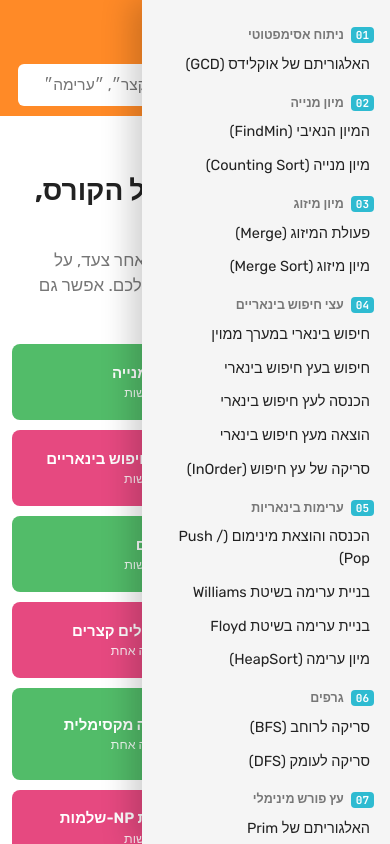
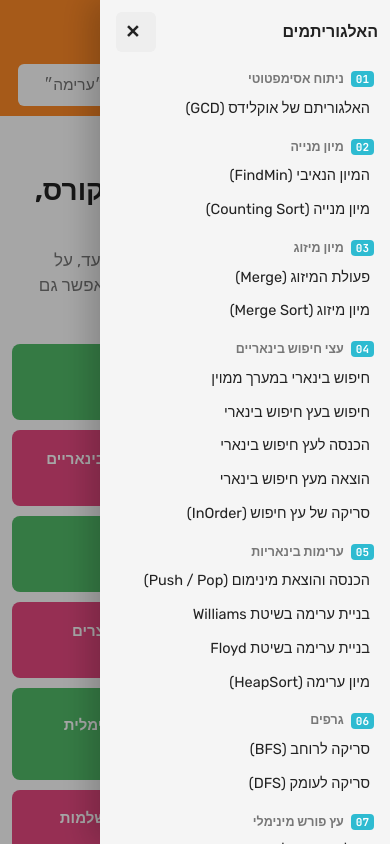
Before and after one commit to katzq-wq/algo-animations, a plain HTML site: page index.html in a window 390 px wide. Both pictures are taken after a click on the button "תפריט". Drawn offline with Linux system fonts and the light colour scheme.

Commit message:
Mobile menu: add close button, backdrop and Escape
Co-Authored-By: Claude Opus 5.5 <noreply@anthropic.com>
Claude-Session: https://claude.ai/code/session_01AHWJcurLFjicVcczWKbvjN

```diff
--- a/index.html
+++ b/index.html
@@ -40,6 +40,9 @@ header h1 span{font-weight:400;opacity:.9}
 .results .none{padding:12px;color:var(--muted);font-size:14px}
 .layout{flex:1;display:flex;min-height:0}
 nav{width:248px;flex-shrink:0;background:var(--soft);overflow-y:auto;padding:6px 0 28px}
+#navClose{display:none;align-items:center;justify-content:space-between;padding:6px 12px 6px 16px;font-weight:600}
+#navClose button{width:40px;height:40px;border:0;border-radius:6px;background:var(--idle);font-size:18px;cursor:pointer}
+#backdrop{display:none;position:fixed;inset:0;background:rgba(0,0,0,.35);z-index:25}
 nav .topic{padding:12px 16px 3px;font-size:12.5px;color:var(--muted);font-weight:600;display:flex;gap:7px;align-items:center}
 nav .topic i{font-style:normal;background:var(--cyan);color:#fff;border-radius:4px;font:700 11px "JetBrains Mono",monospace;padding:1px 5px}
 nav button{display:block;width:100%;text-align:right;background:none;border:0;padding:6px 16px 6px 12px;font-size:14.5px;cursor:pointer;border-right:4px solid transparent}
@@ -196,8 +199,10 @@ svg text{font-family:"JetBrains Mono",monospace}
 @media (max-width:760px){
   #menuBtn{display:block}
   header h1 span{display:none}
-  nav{position:fixed;top:0;bottom:0;right:0;z-index:30;box-shadow:-10px 0 30px rgba(0,0,0,.2);display:none;padding-top:14px}
+  nav{position:fixed;top:0;bottom:0;right:0;z-index:30;box-shadow:-10px 0 30px rgba(0,0,0,.2);display:none;padding-top:6px;width:min(290px,85vw)}
   nav.open{display:block}
+  #navClose{display:flex}
+  #backdrop.open{display:block}
   .two{grid-template-columns:1fr}
   .speed{display:none}
   .cell{width:36px}.box{height:38px;font-size:14px}
@@ -216,7 +221,8 @@ svg text{font-family:"JetBrains Mono",monospace}
   </div>
 </header>
 <div class="layout">
-  <nav id="nav"></nav>
+  <div id="backdrop"></div>
+  <nav id="nav"><div id="navClose"><span>האלגוריתמים</span><button aria-label="סגירת התפריט">✕</button></div></nav>
   <main id="main">
     <div id="welcome">
       <h2>כל האלגוריתמים של הקורס, בתנועה</h2>
@@ -477,7 +483,7 @@ function buildNav() {
     tb.innerHTML = `${esc(t.name)}<small>${list.length === 1 ? "הנפשה אחת" : list.length + " הנפשות"}</small>`; tb.onclick = () => go2(list[0].id); tiles.appendChild(tb);
   });
 }
-function go2(id) { openAlgo(id); $("nav").classList.remove("open"); try { history.replaceState(null, "", "#" + id); } catch (e) {} }
+function go2(id) { openAlgo(id); $("nav").classList.remove("open"); $("backdrop").classList.remove("open"); try { history.replaceState(null, "", "#" + id); } catch (e) {} }
 function toggle(btn, box, on) { const v = on !== undefined ? on : box.hidden; box.hidden = !v; btn.setAttribute("aria-expanded", String(v)); }
 function openAlgo(id) {
   const a = ALGOS.find(x => x.id === id); if (!a) return;
@@ -621,7 +627,11 @@ function initUI() {
   $("scrub").oninput = e => { stop(); idx = +e.target.value; show(); };
   $("tInfo").onclick = () => toggle($("tInfo"), $("intro"));
   $("tInput").onclick = () => toggle($("tInput"), $("inputsBox"));
-  $("menuBtn").onclick = () => $("nav").classList.toggle("open");
+  const setNav = on => { $("nav").classList.toggle("open", on); $("backdrop").classList.toggle("open", on); };
+  $("menuBtn").onclick = () => setNav(!$("nav").classList.contains("open"));
+  $("backdrop").onclick = () => setNav(false);
+  document.querySelector("#navClose button").onclick = () => setNav(false);
+  document.addEventListener("keydown", ev => { if (ev.key === "Escape") setNav(false); });
   $("q").addEventListener("input", renderResults);
   $("q").addEventListener("keydown", e => { if (e.key === "Enter") { const a = $("results").querySelector("a"); if (a) a.click(); } if (e.key === "Escape") { $("q").value = ""; renderResults(); } });
   document.addEventListener("click", e => { if (!e.target.closest(".search")) $("results").innerHTML = ""; });
```
